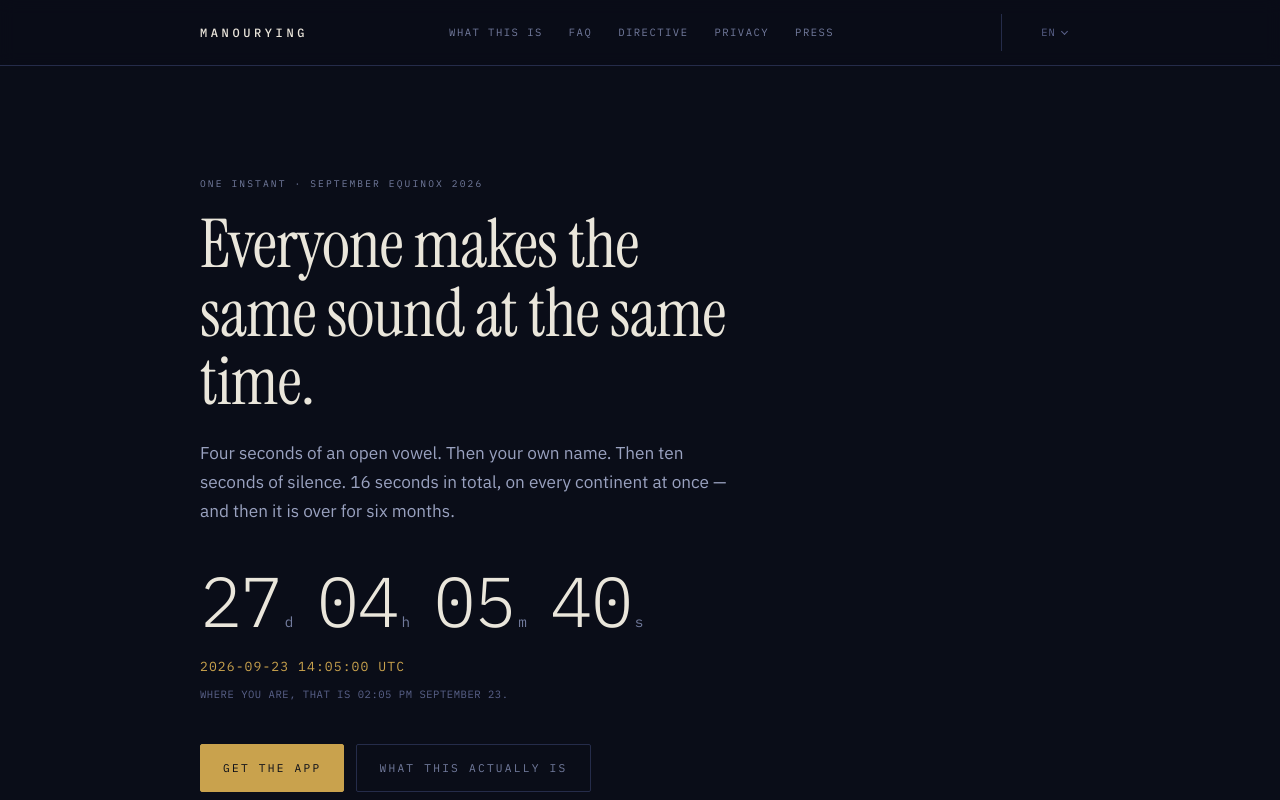
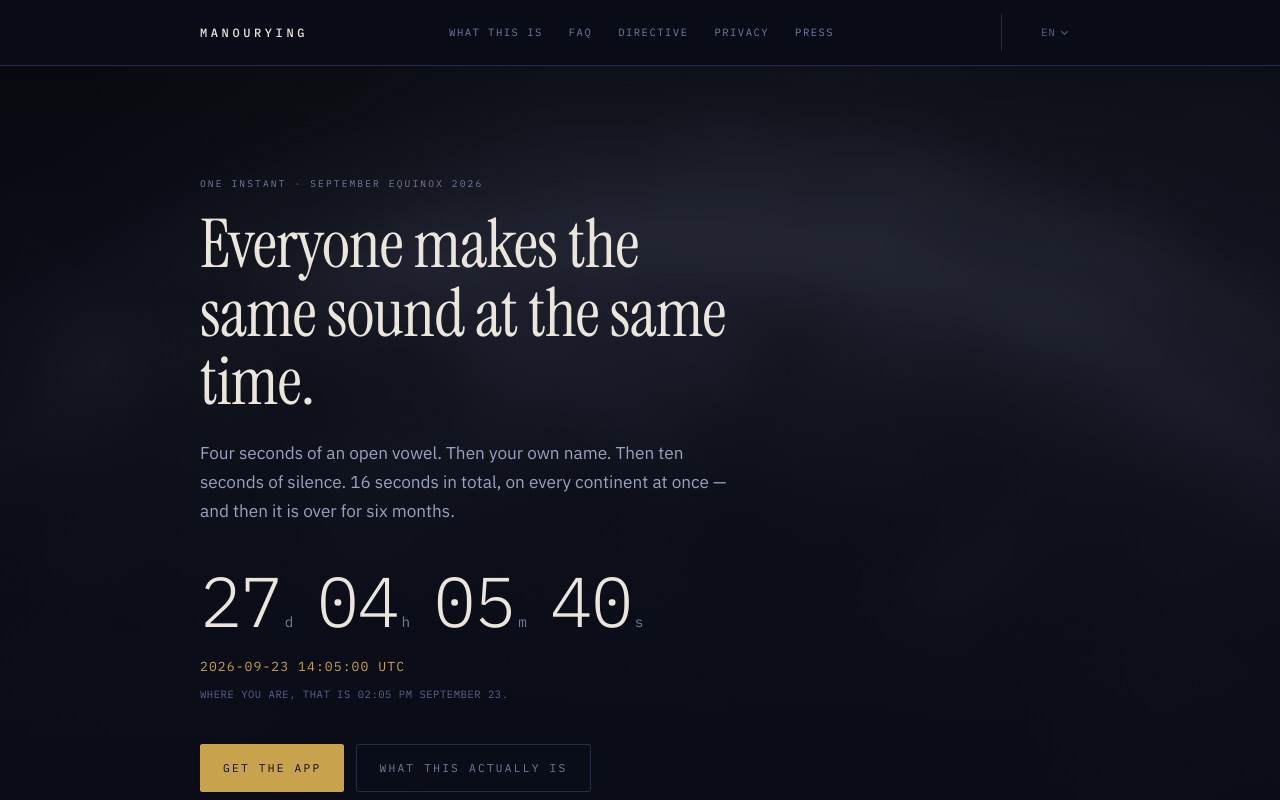
Before and after one commit to radouanefilali74/Manourying-platform, an Astro site in the folder web/: page / in a window 1280 px wide. Shown: the top 800 px of the page. Built offline with nearby package versions, Linux system fonts and the light colour scheme; Astro itself is replaced by a stand-in of ours.

Commit message:
feat(web): a real hero background image, without the fake dashboard it came from
The two source images the user provided were AI-generated marketing renders
full of fabricated live statistics ("24,785,123 SYNCED"), a fictional in-app
UI (participant list, mute/disconnect, "Network Strength: Excellent"), and
outright garbled/misspelled text baked into the pixels ("EISCONNECT", "GAPE
TOWN", "AOOUSTIC"). Flagged this before touching anything: it directly
contradicts copy this project already ships on /press ("three things we will
not let you print" -- because they're false) and /faq, and a typo baked into
a raster image can't be edited around the way text on a page can.

Rather than attempt a pixel-precise crop around each offending region --
real risk of leaving a fragment of fake text visible in a permanent, public
image, with no image-editing tool available to verify precisely -- processed
the source through a heavy gaussian blur, darkened and tinted toward the
site's own --ink, using sharp installed standalone in the scratchpad (not
added as a project dependency; this was a one-time asset transform, not
something the site needs at runtime or build time). The result has nothing
readable anywhere -- no text, no UI shapes, just a soft horizon-glow texture
that happens to echo the equinox the whole project is built around. 14KB.

Wired into IndexPage.astro's .hero as a CSS background, with a linear-gradient
scrim layered on top (not an opacity on the image itself, which would have
faded the text's own contrast along with it) so the existing hero text keeps
its designed contrast against --ink regardless of exactly where the glow
lands at a given viewport size. Same-origin under /hero/, so no CSP change
needed (img-src 'self' already covers it).

Full verify gate green, parity unaffected -- this only touches index.astro's
shared template and adds one static asset.

Co-Authored-By: Claude Opus 5 <noreply@anthropic.com>

```diff
--- a/web/src/pages/_shared/IndexPage.astro
+++ b/web/src/pages/_shared/IndexPage.astro
@@ -88,6 +88,23 @@ const t = getDictionary(locale).index;
 <style>
   .hero {
     padding-block: clamp(48px, 11vw, 110px) clamp(30px, 6vw, 56px);
+    /*
+     * A gradient scrim layered ON TOP of the photo (first in the list = drawn
+     * last = frontmost) rather than an `opacity` on the image itself — that
+     * would fade the text's own background along with it. This guarantees
+     * every existing text colour keeps its designed contrast against --ink
+     * regardless of exactly where the glow in the source photo lands at a
+     * given viewport size, rather than relying on positioning luck.
+     */
+    background-image: linear-gradient(
+        180deg,
+        color-mix(in srgb, var(--ink) 45%, transparent) 0%,
+        color-mix(in srgb, var(--ink) 82%, transparent) 55%,
+        var(--ink) 100%
+      ), url('/hero/atmosphere.jpg');
+    background-size: cover;
+    background-position: center top;
+    background-repeat: no-repeat;
   }
   h1 {
     font-size: clamp(2.3rem, 7.5vw, 4.2rem);
```
Also changed, not shown: web/public/hero/atmosphere.jpg (added).
